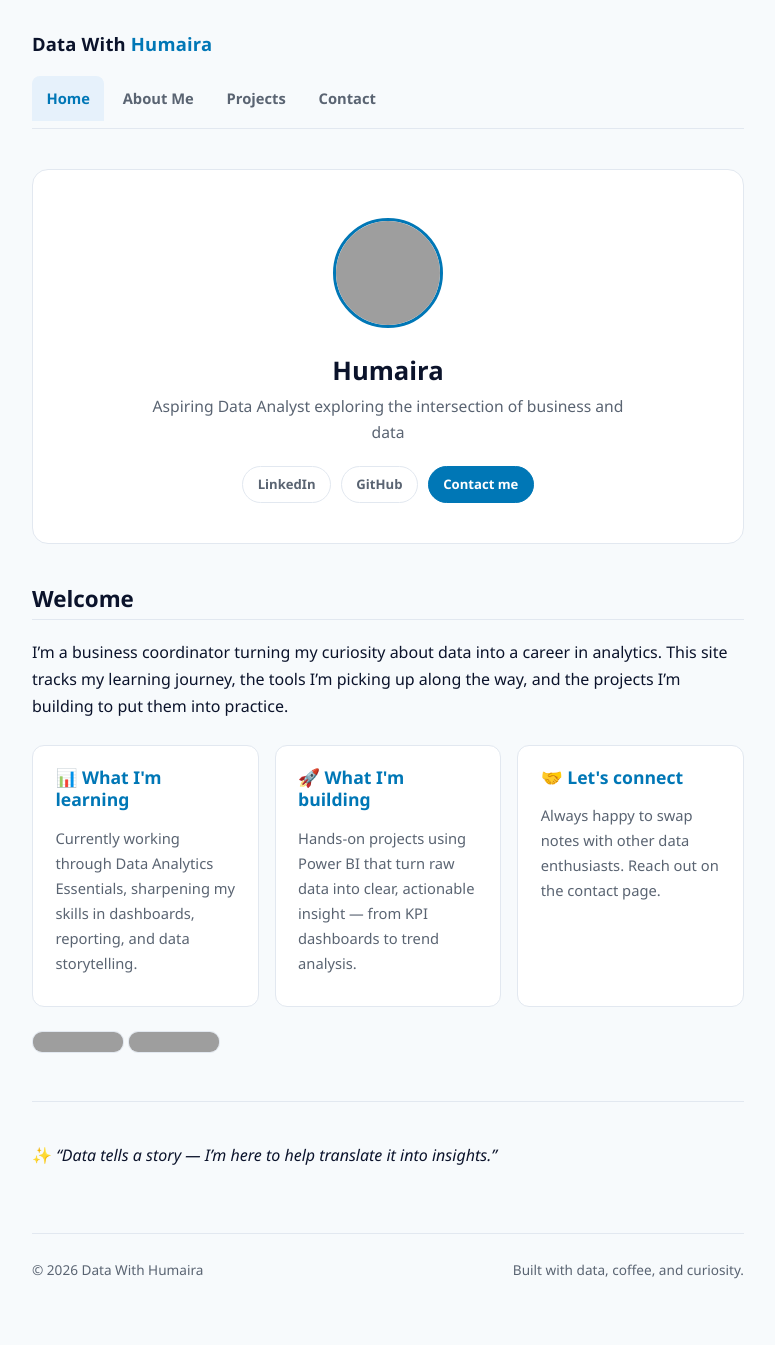
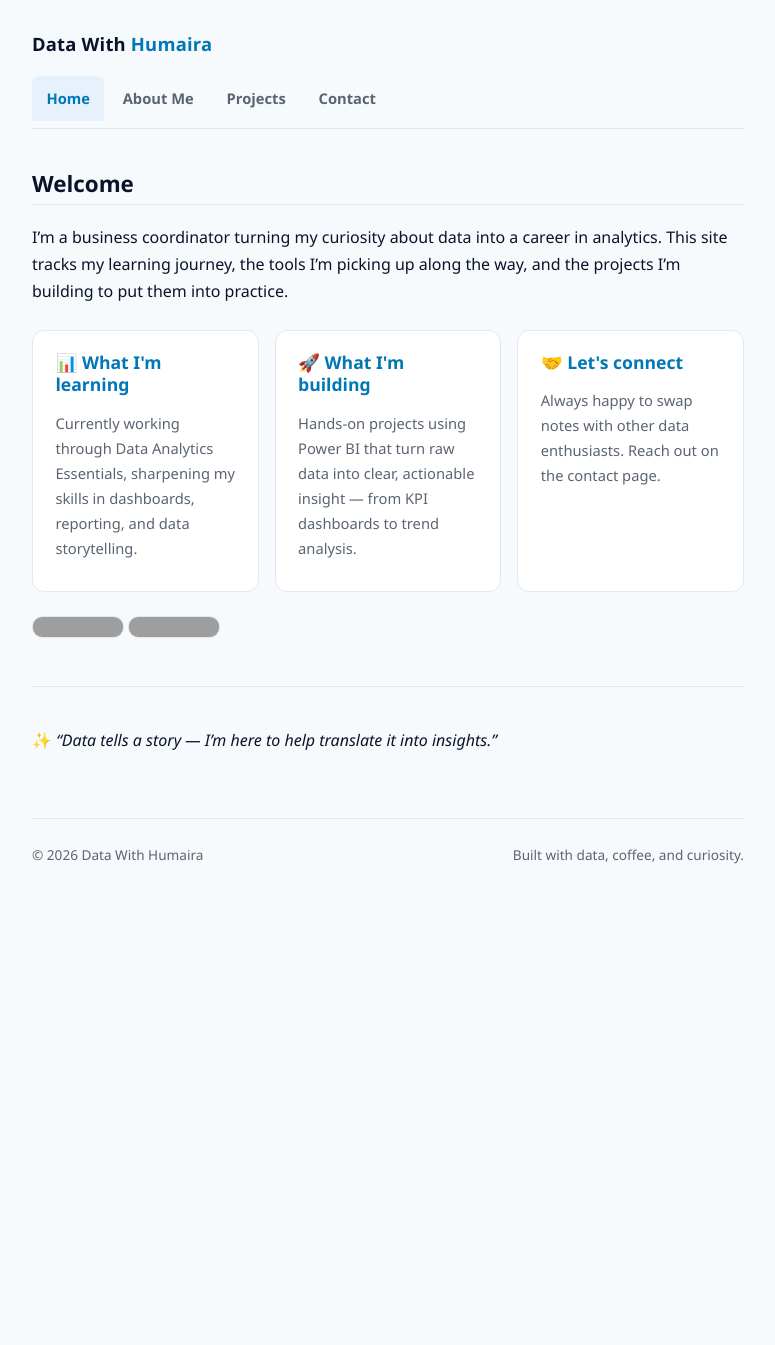
Before and after one commit to humairatalhakhan/humairatalhakhan, a Jekyll site: the page built from index.md, in a window 1280 px wide. Shown: the whole page, without its empty margins (252-1027 px from the left). Built offline with Jekyll 4.4.1, drawn with Linux system fonts in a browser that asks for light colours; after the commit the page ends 930 px from its top, so only the background shows below that; grey boxes are pictures that could not be loaded.

Commit message:
Update default.html

```diff
--- a/_layouts/default.html
+++ b/_layouts/default.html
@@ -246,67 +246,6 @@
       color: var(--accent-dark);
     }
 
-    .hero {
-      margin: 1.75rem 0 2.5rem;
-      padding: 3rem 1.5rem 2.5rem;
-      text-align: center;
-      border-radius: 16px;
-      background: var(--surface);
-      border: 1px solid var(--border);
-    }
-
-    .hero-avatar {
-      width: 110px;
-      height: 110px;
-      border-radius: 50%;
-      object-fit: cover;
-      border: 3px solid var(--accent-dark);
-      margin-bottom: 1.1rem;
-    }
-
-    .hero-name {
-      font-size: 1.6rem;
-      font-weight: 700;
-      margin: 0 0 0.35rem;
-      color: var(--text);
-    }
-
-    .hero-tagline {
-      color: var(--text-muted);
-      font-size: 0.98rem;
-      max-width: 480px;
-      margin: 0 auto 1.25rem;
-    }
-
-    .hero-socials {
-      display: flex;
-      justify-content: center;
-      gap: 10px;
-    }
-
-    .hero-socials a {
-      color: var(--text-muted);
-      font-size: 0.82rem;
-      font-weight: 600;
-      border: 1px solid var(--border);
-      padding: 0.4rem 0.9rem;
-      border-radius: 20px;
-    }
-
-    .hero-socials a:hover {
-      color: var(--accent-dark);
-      border-color: var(--accent);
-    }
-
-    .hero-socials a.primary {
-      background: var(--accent-dark);
-      color: #fff;
-      border-color: var(--accent-dark);
-    }
-
-    .hero-socials a.primary:hover {
-      color: #fff;
-    }
   </style>
 </head>
 <body>
@@ -324,19 +263,6 @@
   </ul>
 </nav>
 
-{% if page.url == "/" %}
-<section class="hero">
-  <img class="hero-avatar" src="{{ site.avatar | relative_url }}" alt="{{ site.author | default: 'Humaira' }}" />
-  <h1 class="hero-name">{{ site.author | default: "Humaira" }}</h1>
-  <p class="hero-tagline">{{ site.tagline | default: "Turning raw data into clear, actionable insight." }}</p>
-  <div class="hero-socials">
-    <a href="{{ site.linkedin_url | default: '#' }}">LinkedIn</a>
-    <a href="{{ site.github_url | default: '#' }}">GitHub</a>
-    <a class="primary" href="{{ '/contact' | relative_url }}">Contact me</a>
-  </div>
-</section>
-{% endif %}
-
 <main>
   {{ content }}
 </main>
```
